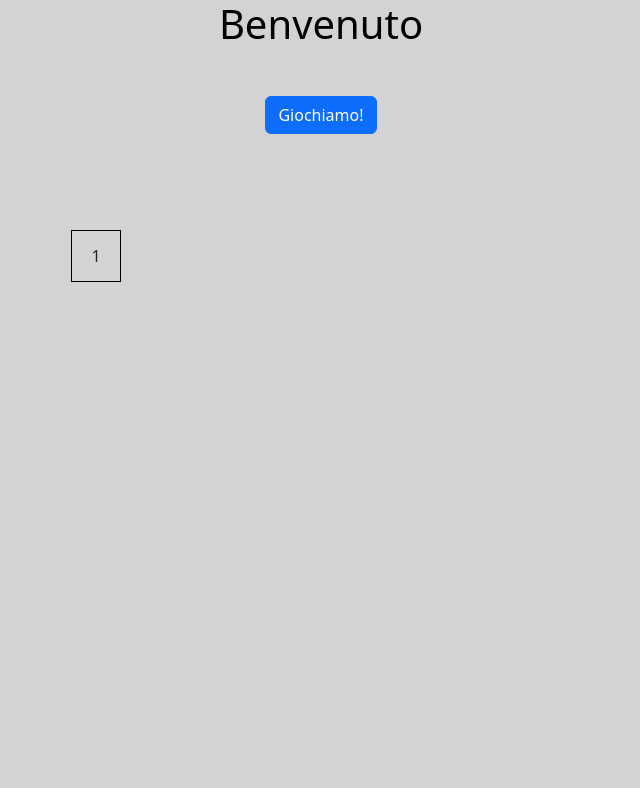
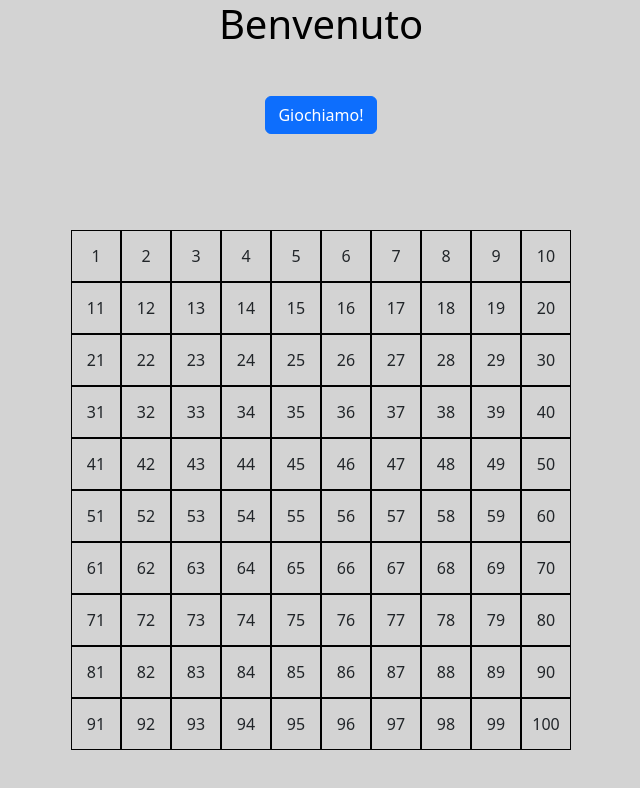
Before and after one commit to hajjamn/js-campominato-grid, a plain HTML site: page index.html in a window 1280 px wide. Shown: the whole page, without its empty margins (319-959 px from the left). Drawn offline with nearby package versions, Linux system fonts and the light colour scheme.

Commit message:
ADD: grid

```diff
--- a/index.html
+++ b/index.html
@@ -24,7 +24,6 @@
     </section>
     <section>
       <div class="game-container p-5">
-        <div class="cell">1</div>
       </div>
     </section>
   </body>
--- a/js/app.js
+++ b/js/app.js
@@ -1 +1,12 @@
-console.log('ciao mondo')
+const containerElement = document.querySelector('.game-container');
+let squareSideLenght = 10;
+
+for (let i = 0; i < Math.pow(squareSideLenght, 2); i++) {
+  const num = i + 1;
+
+  const cellElement = document.createElement('div');
+  cellElement.classList.add('cell')
+  cellElement.innerHTML = num
+
+  containerElement.append(cellElement)
+}
```
